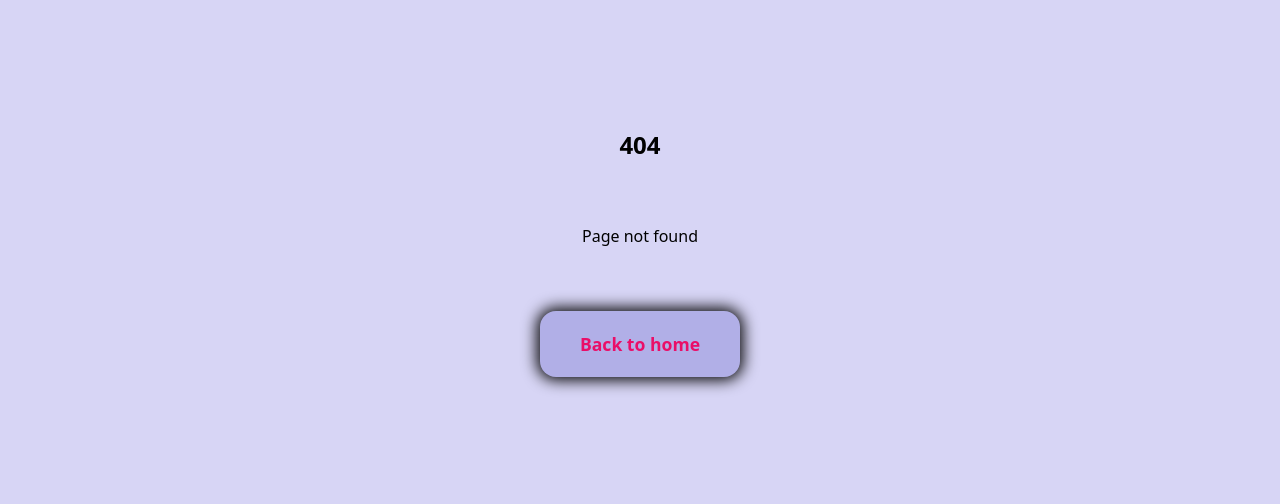
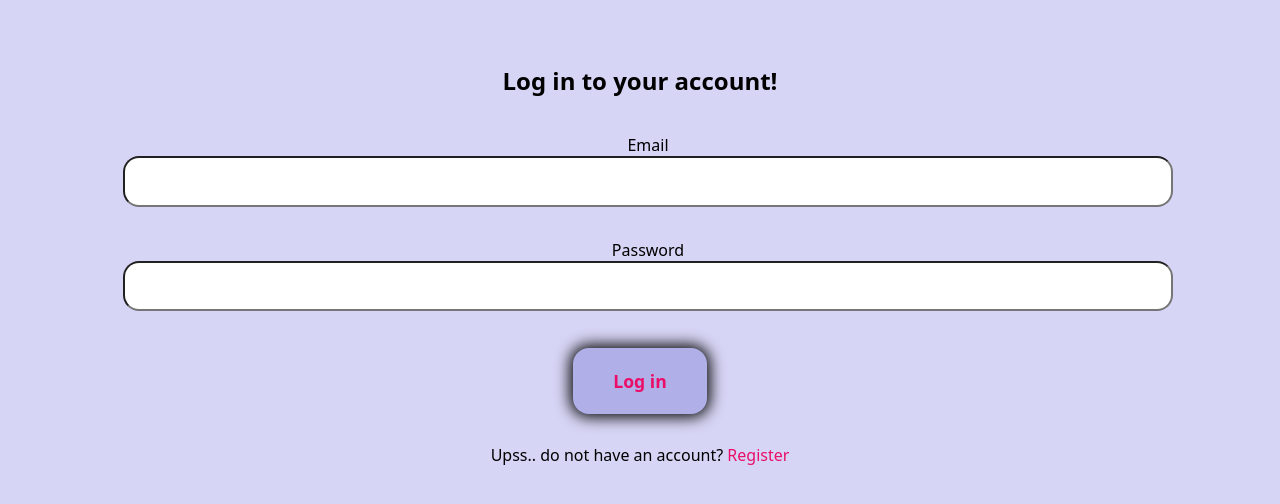
Before and after one commit to GiedreRag/mobile-app-project-cra, a React (Create React App) app: page /login in a window 1280 px wide. Before the commit this address had no page. Shown: the top 504 px of the page. Built offline with nearby package versions, Linux system fonts and the light colour scheme.

Commit message:
Other general changes

```diff
--- a/src/App.jsx
+++ b/src/App.jsx
@@ -4,8 +4,10 @@
 import { Feature1 } from './pages/features/Feature1';
 import { Feature2 } from './pages/features/Feature2';
 import { Feature3 } from './pages/features/Feature3';
-import { Page404 } from "./pages/Page404";
-import { Register } from "./pages/Register";
+import { Page404 } from './pages/Page404';
+import { Register } from './pages/Register';
+import { Login } from './pages/Login';
+import { Account } from "./pages/Account";
 
 function App() {
   return (
@@ -18,6 +20,8 @@
             <Route path='/feature/2' element={<Feature2 />}/>
             <Route path='/feature/3' element={<Feature3 />}/>
             <Route path='/register' element={<Register />}/>
+            <Route path='/login' element={<Login />}/>
+            <Route path='/account' element={<Account />}/>
             <Route path='*' element={<Page404 />}/>
           </Route>
         </Routes>
--- a/src/pages/Form.module.css
+++ b/src/pages/Form.module.css
@@ -5,6 +5,7 @@
     flex-direction: column;
     gap: 2rem;
     font-size: 1rem;
+    margin-left: 1rem;
 }
 
 .form input {
@@ -36,15 +37,15 @@
     font-size: 0.7rem;
 }
 
-.logIn {
+.formBottomText {
     margin-top: 1.9rem;
 }
 
-.logInLink {
+.formBottomLink {
     text-decoration: none;
     color: #ea0e68;
 }
 
-.logInLink:hover {
+.fromBottomLink:hover {
     color: black;
 }
--- a/src/pages/Register.jsx
+++ b/src/pages/Register.jsx
@@ -1,6 +1,6 @@
 import style from '../pages/Form.module.css';
 import style2 from '../components/Button.module.css';
-import { Link } from 'react-router-dom';
+import { Link, useNavigate } from 'react-router-dom';
 import { useState, useEffect } from 'react';
 
 export function Register() {
@@ -9,6 +9,7 @@
     const [password, setPassword] = useState('');
     const [errors, setErrors] = useState([]);
     const [users, setUsers] = useState(() => JSON.parse(localStorage.getItem('users')) || []);
+    const navigate = useNavigate();
 
     function updateName(e) {
         setName(e.target.value);
@@ -33,7 +34,7 @@
         const passwordRegex = /^(?=.*[A-Za-z])(?=.*\d)[A-Za-z\d]{8,}$/;
         e.preventDefault();
 
-        const newErrors = [];
+    const newErrors = [];
         if (name.length < minNameLength || name.length > maxNameLength) {
             newErrors.push('Not suitable username');
         }
@@ -50,10 +51,17 @@
             newErrors.push('Password must contain at least one letter and one number');
         }
 
+        if (users.some((user) => user.email === email)) {
+            newErrors.push('Error with password or email');
+        }
+
         setErrors(newErrors);
 
         if (newErrors.length === 0) {
-            setUsers((prev) => [...prev, { name, email, password }]);
+            const newUser = { name, email, password };
+            setUsers((prev) => [...prev, newUser]);
+            localStorage.setItem('users', JSON.stringify([...users, newUser]));
+            navigate('/login');
         }
     }
 
@@ -81,10 +89,9 @@
                     <input onChange={updatePassword} value={password} id='password' type="password" required />
                     <p className={style.passwordText}>Minimum 8 symbols: letters and numbers</p>
                 </div>
-
             </form>
             <button className={style2.button} onClick={registerUser}>Register</button>
-            <p className={style.logIn} >Have an account? <Link className={style.logInLink} to='/success'>Log in</Link></p>
+            <p className={style.formBottomText} >Have an account? <Link className={style.formBottomLink} to='/login'>Log in</Link></p>
         </>
     );
 }
```
